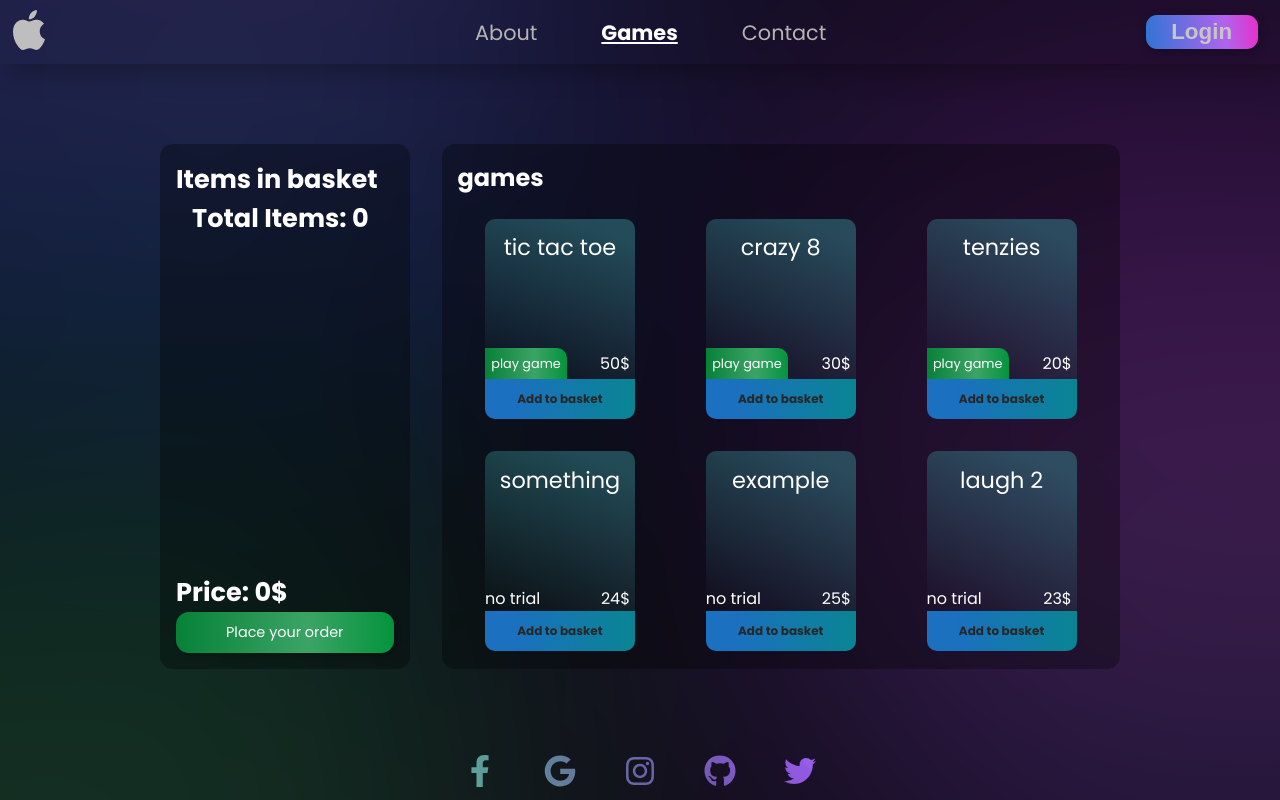
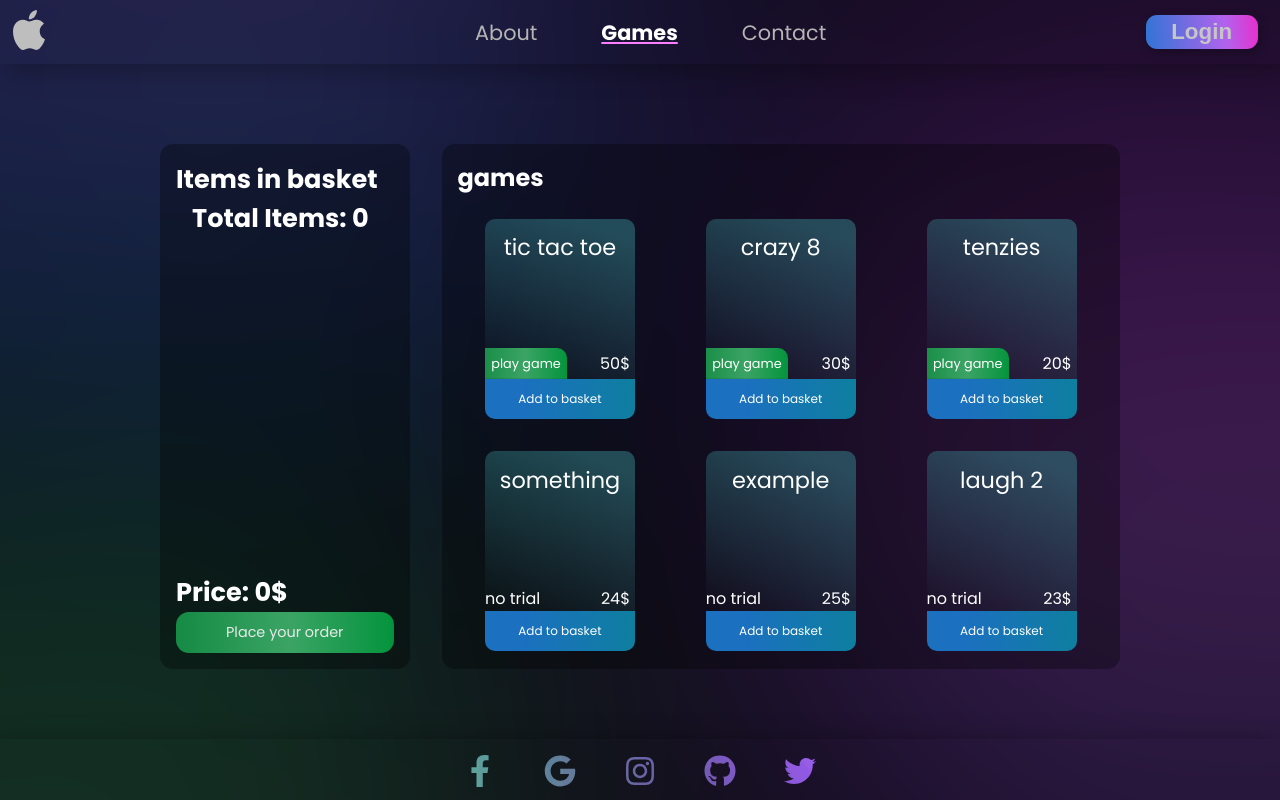
Before and after one commit to nejcintihar/projektna_naloga, a React (Vite) app: page /games in a window 1280 px wide. Built offline with nearby package versions, Linux system fonts and the light colour scheme.

Commit message:
added animations to buttons on the games page, box shadow on footer

```diff
--- a/src/Components/About.jsx
+++ b/src/Components/About.jsx
@@ -20,7 +20,6 @@ export default function About() {
                             aliquid corporis rem odit eius at dolores mollitia expedita maiores
                             explicabo omnis, natus ex hic debitis facilis ea.
                         </p>
-
             {/*  <img src={glow} className="hero-img"></img> */}
         </div>
     )
--- a/src/Components/Header.jsx
+++ b/src/Components/Header.jsx
@@ -9,6 +9,7 @@ export default function Header() {
     const activeStyles = {
         fontWeight: "bold",
         textDecoration: "underline",
+        textDecorationColor: "#FC7DFF",
         color: "white"
     }
 
--- a/src/index.css
+++ b/src/index.css
@@ -18,7 +18,7 @@ body {
   --green: linear-gradient(269.54deg, #04943D 0.35%, #3BA465 39.65%, #088239 98.34%);;
   --card-background: linear-gradient(202.87deg, rgba(57, 144, 150, 0.47) 11.32%, rgba(121, 2, 140, 0) 99.07%);
   --remove-background: linear-gradient(268.83deg, rgba(207, 242, 240, 0.73) 2%, rgba(217, 217, 218, 0.73) 51.25%, rgba(243, 231, 240, 0.73) 96.52%);
-  --blue-styled: linear-gradient(269.03deg, #0A8495 3.53%, #1B70BF 79.81%);
+  --blue-styled: linear-gradient(269.03deg, #0A8495 3.53%, #1b70bf 79.81%);
 }
 
 .the-gaming-world-hero {
@@ -48,8 +48,8 @@ body {
 }
 
 .fuck-css-and-my-life {
-  width: 18em;
-  height: 18em;
+  width: 16em;
+  height: 16em;
 }
 
 .comp-wrapper {
@@ -74,29 +74,11 @@ body {
   margin-top: 8em;
 }
 
-/* .comp-wrapper {
-  width: 55%;
-  margin-left: auto;
-  margin-right: auto;
-  margin-top: 2em;display: flex;
-  justify-content: space-between;
-} */
-
 .logo-header {
   width: 3em;
   margin-right: auto;
   position: relative;
   top: -2px;
-}
-
-.hero-the {
-  margin: 0
-}
-.hero-gaming {
-  margin: 0
-}
-.hero-world {
-  margin: 0
 }
 
 header {
@@ -185,7 +167,8 @@ header a:hover {
   width: 100%;
   gap: 3em;
   bottom: 0;
-
+  box-shadow: -6px 0 25px rgba(0, 0, 0, 0.25);
+  padding-top: .8em;
 }
 
 .footer-element a {
@@ -256,18 +239,35 @@ header a:hover {
   margin-left: 1em;
 }
 
-
 .place-order-button {
   margin-left: auto;
   margin-right: auto;
   padding: .7em;
+  user-select: none;
   font-size: .9em;
+  color: rgb(234, 234, 234);
   width: 100%;
+  border: none;
   text-align: center;
   background: var(--green);
-  box-shadow: 3px 4px 5px rgba(0, 0, 0, 0.14);
   border-radius: 13px;
-  /*background: kurac jebeni */
+  background-size: 120%;
+  background-position: right;
+  transition: background-position .2s, color .2s, box-shadow .2s;
+}
+
+.place-order-button:focus {
+  outline: none;
+}
+
+.place-order-button:hover {
+    background-position: left;
+    color: white;
+    cursor: pointer;
+}
+
+.place-order-button:active{
+  box-shadow: inset 3px 3px 7px -2px rgba(0, 0, 0, 0.4);
 }
 
 .games-container {
@@ -297,11 +297,11 @@ header a:hover {
   color: white
 }
 
-
 .body-of-game h1 {
   font-size: 1.4em;
   text-align: center;
 }
+
 .play-now {
   background: var(--green);
   padding: .5em;
@@ -309,11 +309,14 @@ header a:hover {
   font-size: .8em;
   user-select: none;
   text-decoration: none;
-  color: white
+  color: white;
+  background-size: 130%;
+  background-position: right;
+  transition: background-position 0.2s;
 }
 
 .play-now:hover {
-  color: var(--blue-styled)
+  background-position: left;
 }
 
 .game-price {
@@ -335,7 +338,7 @@ header a:hover {
   font-size: .75em;
   text-decoration: none;
   user-select: none;
-
+  cursor: pointer;
 }
 
 .game-name {
@@ -353,14 +356,18 @@ header a:hover {
   justify-content: center;
   align-items: center;
   border-radius: 0 0px 10px 10px;
-  color:#272727;
-  font-weight: 800;
+  color:white;
+  font-weight: 500;
   font-size: .75em;
   user-select: none;
-  transition: transform 0.1s;
+  cursor: pointer;
+  transition:background-position .2s, transform 0.15s;
+  background-size: 130%;
+  background-position: left;
 }
 
 .add-from-basket:hover{
+  background-position: right;
   transform: translateY(-3px);
 }
 
@@ -382,7 +389,6 @@ header a:hover {
   flex-direction: column;
   justify-content: space-around;
   align-items: center;
-
   margin: auto;
   margin-top: 7em;
 }
```
